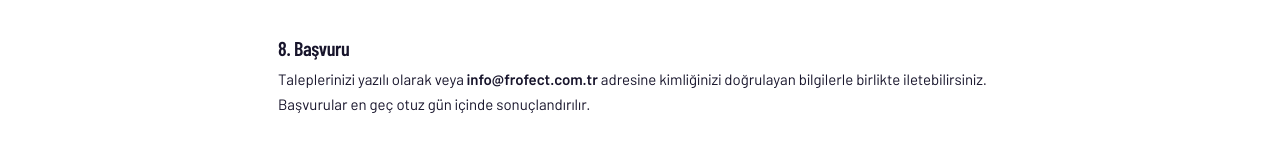
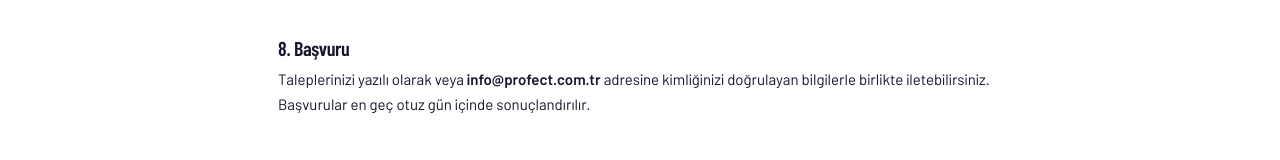
Before and after one commit to erenkya/profect, a Next.js app: page /kvkk in a window 1280 px wide. Shown: the part 1782-1942 px from the top of the page. Built offline with nearby package versions, Linux system fonts and the light colour scheme; no server answers.

Commit message:
fix(company): correct email address in company information

```diff
--- a/src/app/page.tsx
+++ b/src/app/page.tsx
@@ -67,7 +67,7 @@ export default async function HomePage() {
                   Güncel Müfredat · Küresel Standartlar · %100 Online · Sektör Uzmanı Eğitmenler
                 </span>
               </div>
-              <h1 style={{ fontSize: "clamp(60px,8.4vw,124px)", lineHeight: 0.9, letterSpacing: "-.02em", textTransform: "uppercase", margin: "0 0 28px", fontWeight: 700 }}>
+              <h1 style={{ fontSize: "clamp(60px,8.4vw,124px)", lineHeight: 0.9, letterSpacing: "-.02em", margin: "0 0 28px", fontWeight: 700 }}>
                 <span data-reveal="1" data-delay="0" style={{ display: "inline-block", color: "var(--color-accent-2)" }}>Perfect</span><br />
                 <span data-reveal="1" data-delay="120" style={{ display: "inline-block", color: "var(--color-accent)" }}>Your</span><br />
                 <span data-reveal="1" data-delay="240" style={{ display: "inline-block" }}>Profession</span>
@@ -216,7 +216,7 @@ export default async function HomePage() {
 
         {/* PARALLAX WORD BAND */}
         <section aria-hidden style={{ position: "relative", overflow: "hidden", padding: "16px 0", borderTop: "1px solid var(--color-divider)", borderBottom: "1px solid var(--color-divider)" }}>
-          <div data-fx="1" data-pxx="0.5" style={{ whiteSpace: "nowrap", fontFamily: "var(--font-heading)", fontWeight: 700, textTransform: "uppercase", fontSize: "clamp(40px,5.5vw,84px)", lineHeight: 1.3, color: "transparent", WebkitTextStroke: "1px var(--color-accent-300)", marginLeft: "-10%" }}>
+          <div data-fx="1" data-pxx="0.5" style={{ whiteSpace: "nowrap", fontFamily: "var(--font-heading)", fontWeight: 700, fontSize: "clamp(40px,5.5vw,84px)", lineHeight: 1.3, color: "transparent", WebkitTextStroke: "1px var(--color-accent-300)", marginLeft: "-10%" }}>
             {Array(5).fill("Perfect ◆ Your ◆ Profession").join(" ◆ ")}
           </div>
           <div data-fx="1" data-pxx="-0.5" style={{ whiteSpace: "nowrap", fontFamily: "var(--font-heading)", fontWeight: 700, textTransform: "uppercase", fontSize: "clamp(40px,5.5vw,84px)", lineHeight: 1.3, color: "transparent", WebkitTextStroke: "1px var(--color-accent-2-300)", marginLeft: "-25%" }}>
--- a/src/components/legal/company.ts
+++ b/src/components/legal/company.ts
@@ -4,5 +4,5 @@ export const COMPANY = {
   name: "Profect",
   address: "[Adres]",
   mersis: "[MERSİS no]",
-  email: "info@frofect.com.tr",
+  email: "info@profect.com.tr",
 };
```
